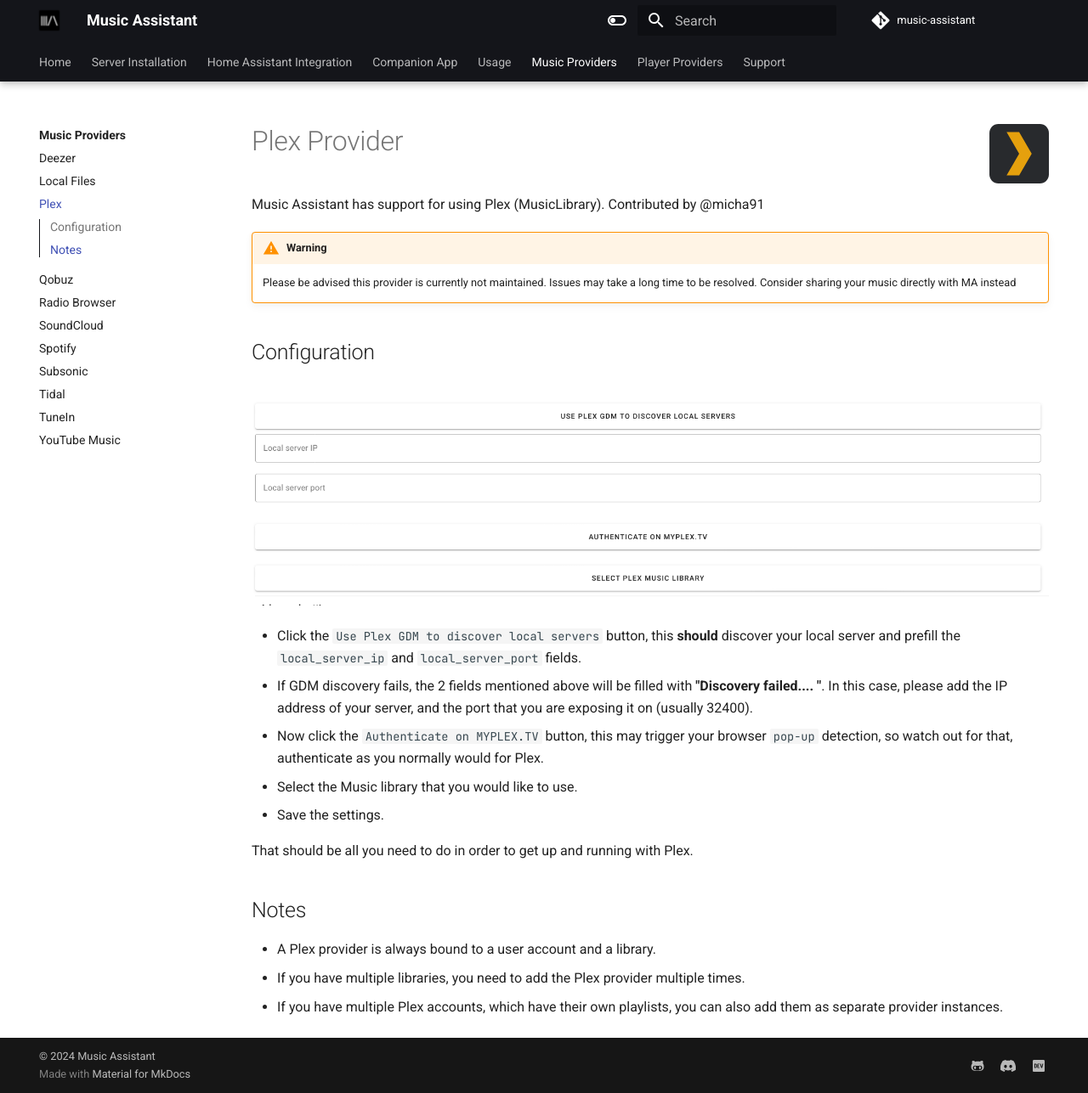
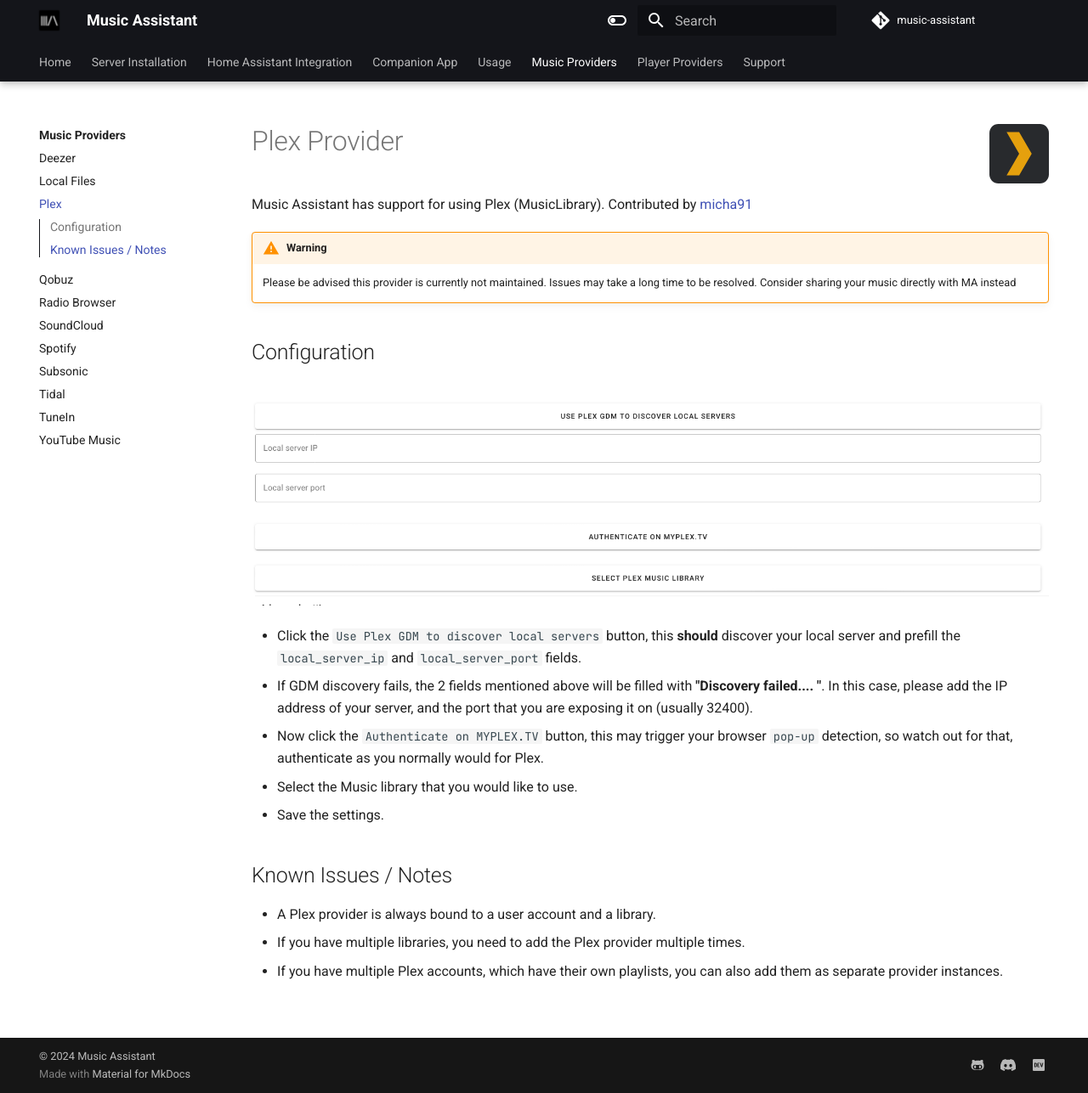
Before and after one commit to pwbriggs/music-assistant.github.io, an MkDocs documentation site: the page built from docs/music-providers/plex.md, in a window 1280 px wide and 1287 px high. Shown: the whole window at 85% size. Built offline with MkDocs 1.6.1 and Material for MkDocs 9.7.7, drawn with Linux system fonts in a browser that asks for light colours.

Commit message:
Update plex.md

```diff
--- a/docs/music-providers/plex.md
+++ b/docs/music-providers/plex.md
@@ -1,11 +1,12 @@
 # Plex Provider ![Preview image](../assets/icons/plex-icon.svg){ width=70 align=right }
 
-Music Assistant has support for using Plex (MusicLibrary). Contributed by @micha91
+Music Assistant has support for using Plex (MusicLibrary). Contributed by [micha91](https://github.com/micha91)
 
 !!! warning
     Please be advised this provider is currently not maintained. Issues may take a long time to be resolved. Consider sharing your music directly with MA instead
 
 ## Configuration
+
 ![Preview image](../assets/screenshots/plex/plex-config-opts.png)
 
 - Click the `Use Plex GDM to discover local servers` button, this **should** discover your local server and prefill the `local_server_ip` and `local_server_port` fields.
@@ -14,10 +15,8 @@
 - Select the Music library that you would like to use.
 - Save the settings.
 
-That should be all you need to do in order to get up and running with Plex.
-
-## Notes
+## Known Issues / Notes
 
 - A Plex provider is always bound to a user account and a library.
-  - If you have multiple libraries, you need to add the Plex provider multiple times.
-  - If you have multiple Plex accounts, which have their own playlists, you can also add them as separate provider instances.
+- If you have multiple libraries, you need to add the Plex provider multiple times.
+- If you have multiple Plex accounts, which have their own playlists, you can also add them as separate provider instances.
```
